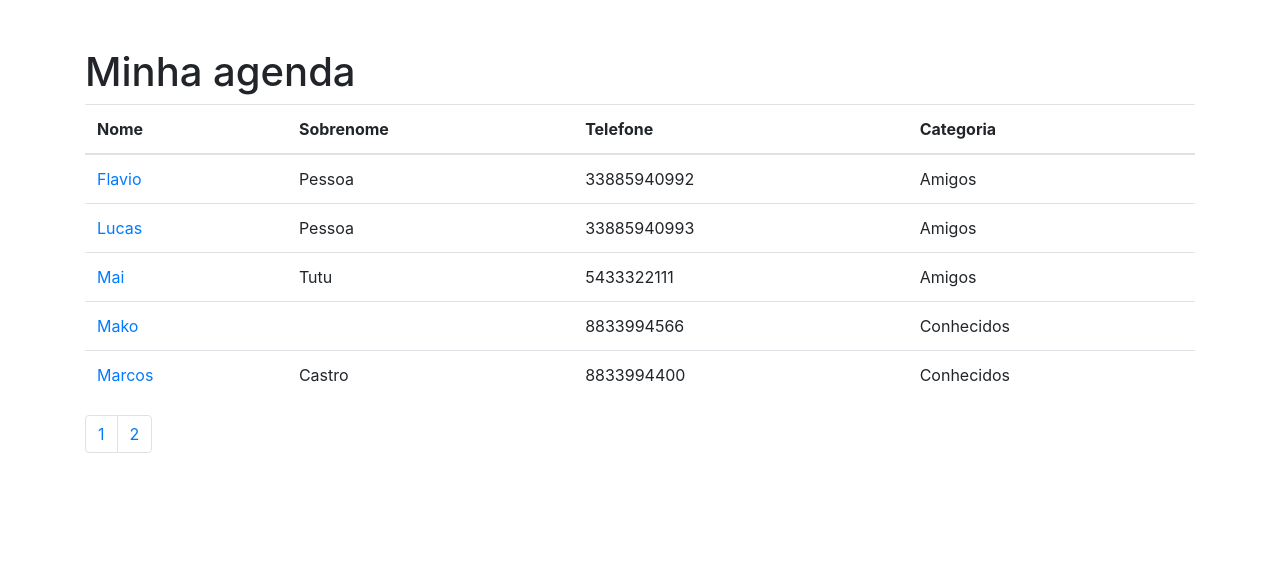
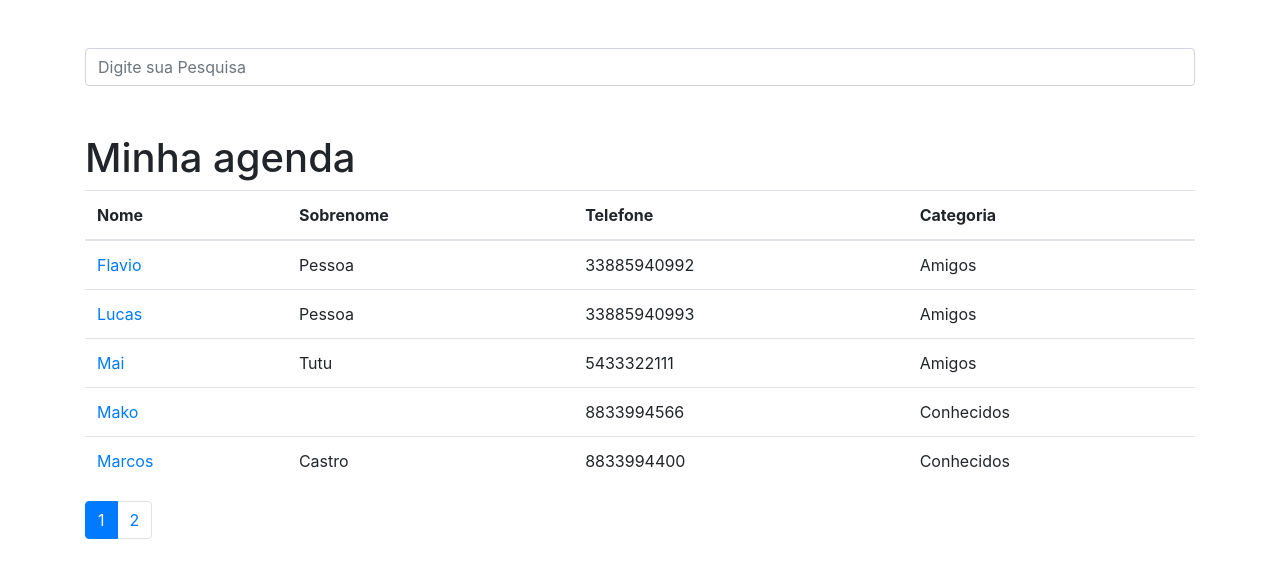
Before and after one commit to IgorCVidal/django-agenda, a Django app: page / in a window 1280 px wide. Shown: the part 56-634 px from the top of the page. Run offline with Django 4.2, Linux system fonts and the light colour scheme; data comes from the database, SQL or seed files in the repository; some libraries are stand-ins or nearby versions.

Commit message:
Search Contatos

```diff
--- /dev/null
+++ b/contatos/templates/contatos/busca.html
@@ -0,0 +1 @@
+{% extends 'contatos/index.html' %}
--- a/contatos/templates/contatos/index.html
+++ b/contatos/templates/contatos/index.html
@@ -30,7 +30,12 @@
 <nav aria-label="Page navigation">
     <ul class="pagination">
         {% for pagina in contatos.paginator.page_range %}
-        <li class="page-item"><a class="page-link" href="?p={{pagina}}">{{pagina}}</a></li>
+        {% if contatos.number == pagina %}
+        <li class="page-item active" ><a class="page-link" href="?p={{pagina}}&termo={{ request.GET.termo }} ">{{pagina}}</a></li>
+        {%else%}
+        <li class="page-item" ><a class="page-link" href="?p={{pagina}}&termo={{ request.GET.termo }}">{{pagina}}</a></li>
+
+        {%endif%}
         {%endfor%}
     </ul>
 </nav>
--- a/contatos/urls.py
+++ b/contatos/urls.py
@@ -4,6 +4,7 @@ from . import views
 
 urlpatterns = [
     path('',views.index, name='index'),
+    path('busca/',views.busca, name='busca'),
     path('<int:contato_id>',views.ver_contato, name='ver_contato'),
 
 ]
--- a/contatos/views.py
+++ b/contatos/views.py
@@ -1,14 +1,17 @@
 from django.shortcuts import render, get_object_or_404
 from django.core.paginator import Paginator
 from django.http import Http404
+from django.db.models import Q, Value
+from django.db.models.functions import Concat
 from .models import Contato
+
 # Create your views here.
 
 
 def index(request):
-    contatos = Contato.objects.order_by('nome').filter(mostrar=True)
+    contatos = Contato.objects.order_by("nome").filter(mostrar=True)
     paginator = Paginator(contatos, 5)
-    page = request.GET.get('p')
+    page = request.GET.get("p")
     contatos = paginator.get_page(page)
     return render(request, "contatos/index.html", {"contatos": contatos})
 
@@ -18,3 +21,20 @@ def ver_contato(request, contato_id):
     if not contato.mostrar:
         raise Http404()
     return render(request, "contatos/ver_contato.html", {"contato": contato})
+
+
+def busca(request):
+    termo = request.GET.get("termo")
+    if termo is None:
+        raise Http404()
+
+    campo = Concat("nome", Value(" "), "sobrenome")
+
+    contatos = Contato.objects.annotate(nome_completo=campo).filter(
+        Q(nome_completo__icontains=termo) | Q(telefone__icontains=termo)
+    )
+
+    paginator = Paginator(contatos, 5)
+    page = request.GET.get("p")
+    contatos = paginator.get_page(page)
+    return render(request, "contatos/busca.html", {"contatos": contatos})
--- a/templates/base.html
+++ b/templates/base.html
@@ -18,7 +18,15 @@
     <div class="container">
         <div class="row">
             <div class="col-lg-12">
-
+                <br><br>
+                <form action="{% url 'busca' %}" method="get">
+                    <div class="form-group row">
+                        <div class="col-12">
+                            <input type="search" value="{{ request.GET.termo }}" class="form-control" id="search-input"
+                                placeholder="Digite sua Pesquisa" name="termo">
+                        </div>
+                    </div>
+                </form>
                 {%block conteudo%} {%endblock%}
 
             </div>
```
